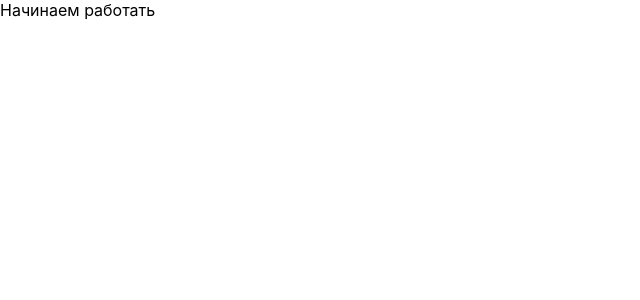
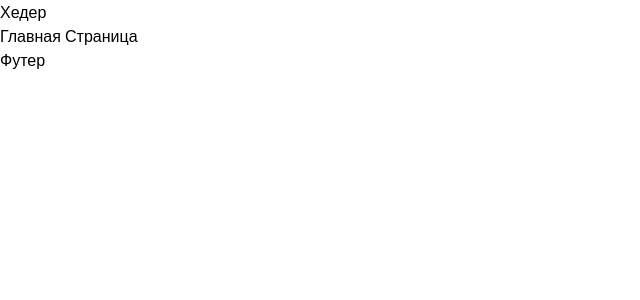
Before and after one commit to fadeevvania/Krugosvetka74, a React (Create React App) app in the folder my-app/: page / in a window 1280 px wide. Shown: the top 300 px of the page, without its empty margins (0-640 px from the left). Built offline with nearby package versions, Linux system fonts and the light colour scheme.

Commit message:
Добавил Роутинг, SASS, и структуру в целом
Готовый макет, после которого можно приступать к работе

```diff
--- a/my-app/package.json
+++ b/my-app/package.json
@@ -8,7 +8,9 @@
     "@testing-library/user-event": "^13.5.0",
     "react": "^18.2.0",
     "react-dom": "^18.2.0",
+    "react-router-dom": "^6.10.0",
     "react-scripts": "5.0.1",
+    "sass": "^1.62.0",
     "web-vitals": "^2.1.4"
   },
   "scripts": {
--- a/my-app/src/App.css
+++ /dev/null
@@ -1,38 +0,0 @@
-.App {
-  text-align: center;
-}
-
-.App-logo {
-  height: 40vmin;
-  pointer-events: none;
-}
-
-@media (prefers-reduced-motion: no-preference) {
-  .App-logo {
-    animation: App-logo-spin infinite 20s linear;
-  }
-}
-
-.App-header {
-  background-color: #282c34;
-  min-height: 100vh;
-  display: flex;
-  flex-direction: column;
-  align-items: center;
-  justify-content: center;
-  font-size: calc(10px + 2vmin);
-  color: white;
-}
-
-.App-link {
-  color: #61dafb;
-}
-
-@keyframes App-logo-spin {
-  from {
-    transform: rotate(0deg);
-  }
-  to {
-    transform: rotate(360deg);
-  }
-}
--- a/my-app/src/App.js
+++ b/my-app/src/App.js
@@ -1,8 +1,44 @@
-import './App.css';
+import './style.scss';
+import {
+  createBrowserRouter,
+  RouterProvider,
+  Route,
+  Outlet,
+} from "react-router-dom";
+import Home from './pages/Home';
+import Header from './components/Header/Header';
+import Footer from './components/Footer/Footer';
 
-function App() {
+const Layot = () => {
+  return(
+    <>
+    <Header/>
+    <Outlet/>
+    <Footer/>
+    </>
+  );
+};
+
+const router = createBrowserRouter([
+  {
+    path: "/",
+    element: <Layot/>,
+    children:[
+      {
+        path:"/",
+        element:<Home/>,
+      },
+    ]
+  }
+])
+
+function App () {
   return (
-    <div className="">Начинаем работать</div>
+    <div className="app">
+      <div className="container">
+        <RouterProvider router = {router}/>
+      </div>
+      </div>
   );
 }
 
--- /dev/null
+++ b/my-app/src/components/Footer/Footer.jsx
@@ -0,0 +1,9 @@
+import React from 'react'
+
+const Footer = () => {
+  return (
+    <div>Футер</div>
+  )
+}
+
+export default Footer
--- /dev/null
+++ b/my-app/src/components/Header/Header.jsx
@@ -0,0 +1,9 @@
+import React from 'react'
+
+const Header = () => {
+  return (
+    <div>Хедер</div>
+  )
+}
+
+export default Header
--- a/my-app/src/index.css
+++ /dev/null
@@ -1,13 +0,0 @@
-body {
-  margin: 0;
-  font-family: -apple-system, BlinkMacSystemFont, 'Segoe UI', 'Roboto', 'Oxygen',
-    'Ubuntu', 'Cantarell', 'Fira Sans', 'Droid Sans', 'Helvetica Neue',
-    sans-serif;
-  -webkit-font-smoothing: antialiased;
-  -moz-osx-font-smoothing: grayscale;
-}
-
-code {
-  font-family: source-code-pro, Menlo, Monaco, Consolas, 'Courier New',
-    monospace;
-}
--- a/my-app/src/index.js
+++ b/my-app/src/index.js
@@ -1,6 +1,5 @@
 import React from 'react';
 import ReactDOM from 'react-dom/client';
-import './index.css';
 import App from './App';
 
 const root = ReactDOM.createRoot(document.getElementById('root'));
@@ -9,7 +8,3 @@ root.render(
     <App />
   </React.StrictMode>
 );
-
-// If you want to start measuring performance in your app, pass a function
-// to log results (for example: reportWebVitals(console.log))
-// or send to an analytics endpoint. Learn more: https://bit.ly/CRA-vitals
--- /dev/null
+++ b/my-app/src/pages/Home.jsx
@@ -0,0 +1,9 @@
+import React from 'react'
+
+const Home = () => {
+  return (
+    <div>Главная Страница</div>
+  )
+}
+
+export default Home
--- /dev/null
+++ b/my-app/src/style.scss
@@ -0,0 +1,81 @@
+@import url('https://fonts.googleapis.com/css2?family=Open+Sans&display=swap');
+
+/* Указываем box sizing */
+*,
+*::before,
+*::after {
+  box-sizing: border-box;
+}
+
+/* Убираем внутренние отступы */
+ul[class],
+ol[class] {
+  padding: 0;
+}
+
+/* Убираем внешние отступы */
+body,
+h1,
+h2,
+h3,
+h4,
+p,
+ul[class],
+ol[class],
+li,
+figure,
+figcaption,
+blockquote,
+dl,
+dd {
+  margin: 0;
+}
+
+/* Выставляем основные настройки по-умолчанию для body */
+body {
+  min-height: 100vh;
+  scroll-behavior: smooth;
+  text-rendering: optimizeSpeed;
+  line-height: 1.5;
+  font-family: 'Open Sans', sans-serif;
+}
+
+/* Удаляем стандартную стилизацию для всех ul и il, у которых есть атрибут class*/
+ul[class],
+ol[class] {
+  list-style: none;
+}
+
+/* Элементы a, у которых нет класса, сбрасываем до дефолтных стилей */
+a:not([class]) {
+  text-decoration-skip-ink: auto;
+}
+
+/* Упрощаем работу с изображениями */
+img {
+  max-width: 100%;
+  display: block;
+}
+
+/* Указываем понятную периодичность в потоке данных у article*/
+article > * + * {
+  margin-top: 1em;
+}
+
+/* Наследуем шрифты для инпутов и кнопок */
+input,
+button,
+textarea,
+select {
+  font: inherit;
+}
+
+/* Удаляем все анимации и переходы для людей, которые предпочитай их не использовать */
+@media (prefers-reduced-motion: reduce) {
+  * {
+    animation-duration: 0.01ms !important;
+    animation-iteration-count: 1 !important;
+    transition-duration: 0.01ms !important;
+    scroll-behavior: auto !important;
+  }
+}
```
Also changed, not shown: my-app/src/components/Footer/Footer.scss (added), my-app/src/components/Header/Header.scss (added), 1 other file (tests, documents, lock files or other folders).
